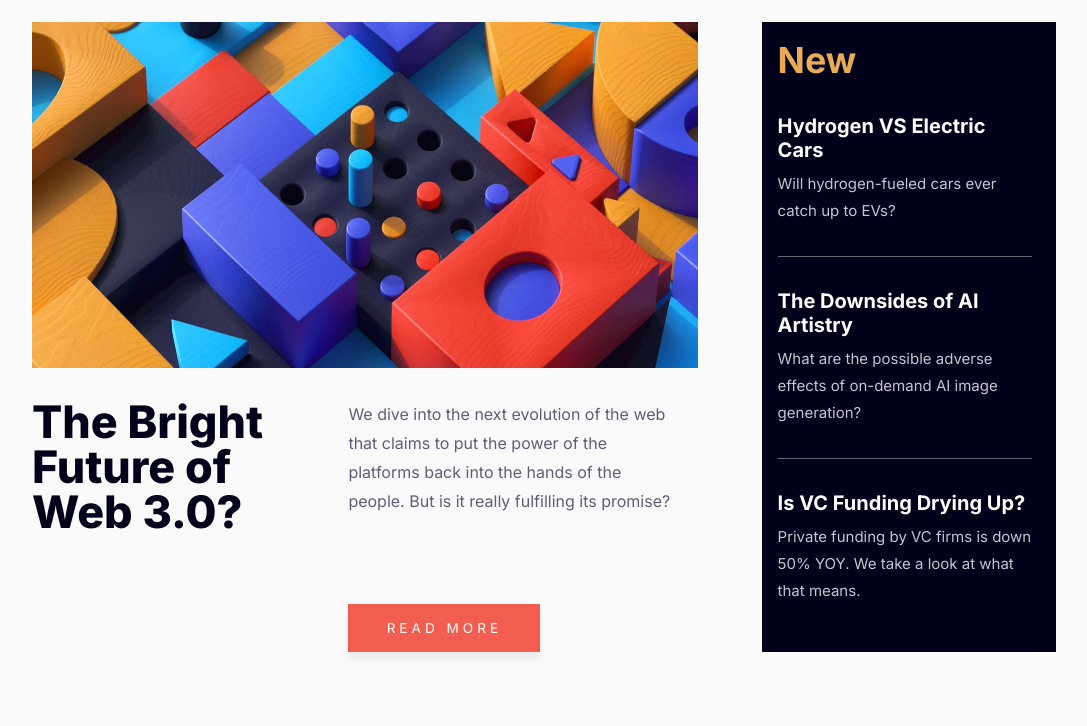
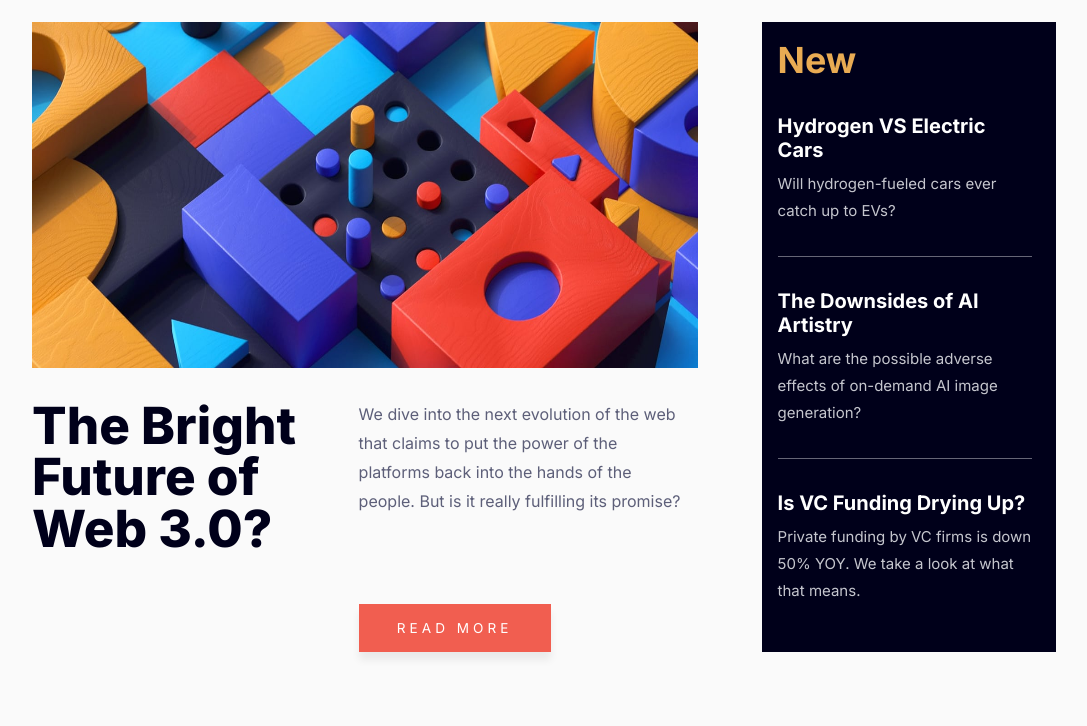
Before and after one commit to ShakexSempe/news-homepage, a plain HTML site: page index.html in a window 1280 px wide. Shown: the part 74-800 px from the top of the page, without its empty margins (96-1183 px from the left). Drawn offline with Linux system fonts and the light colour scheme.

Commit message:
remove code

```diff
--- a/sass/components/_main.scss
+++ b/sass/components/_main.scss
@@ -85,11 +85,11 @@ main {
             .content-container {
                 display: flex;
                 flex-direction: column;
-                justify-content: space-between;
+                justify-content: center;
                 gap: 1rem;
                 @include abstracts.xlg {
+                    justify-content: space-between;
                     padding: 0 1rem;
-
                 }
 
             }
@@ -97,7 +97,7 @@ main {
 
             h2 {
                 font-size: 2.5rem;
-                font-size: clamp(2.5rem, 3.5vw, 3.5rem);
+                font-size: clamp(2.5rem, 4vw, 3.5rem);
                 font-weight: 800;
                 line-height: 1;
             }
@@ -224,6 +224,7 @@ main {
     display: flex;
     gap: 1rem;
 
+
     img {
         width: 6rem;
         object-fit: cover;
@@ -260,6 +261,10 @@ main {
 
     &:hover {
 
+        img {
+
+        }
+
         .item-content {
             h4 {
                 color: abstracts.$brand-red;
```
Also changed, not shown: css/style.css, 1 other file.
